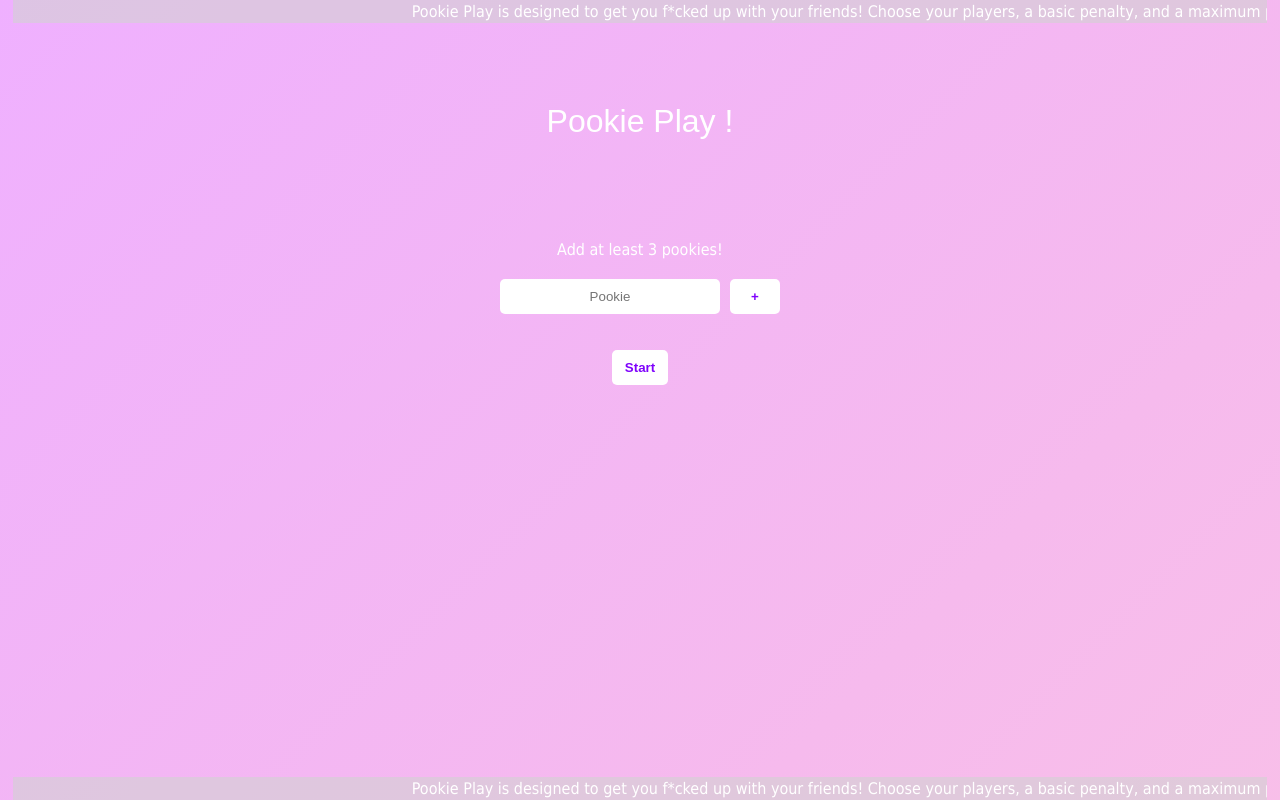
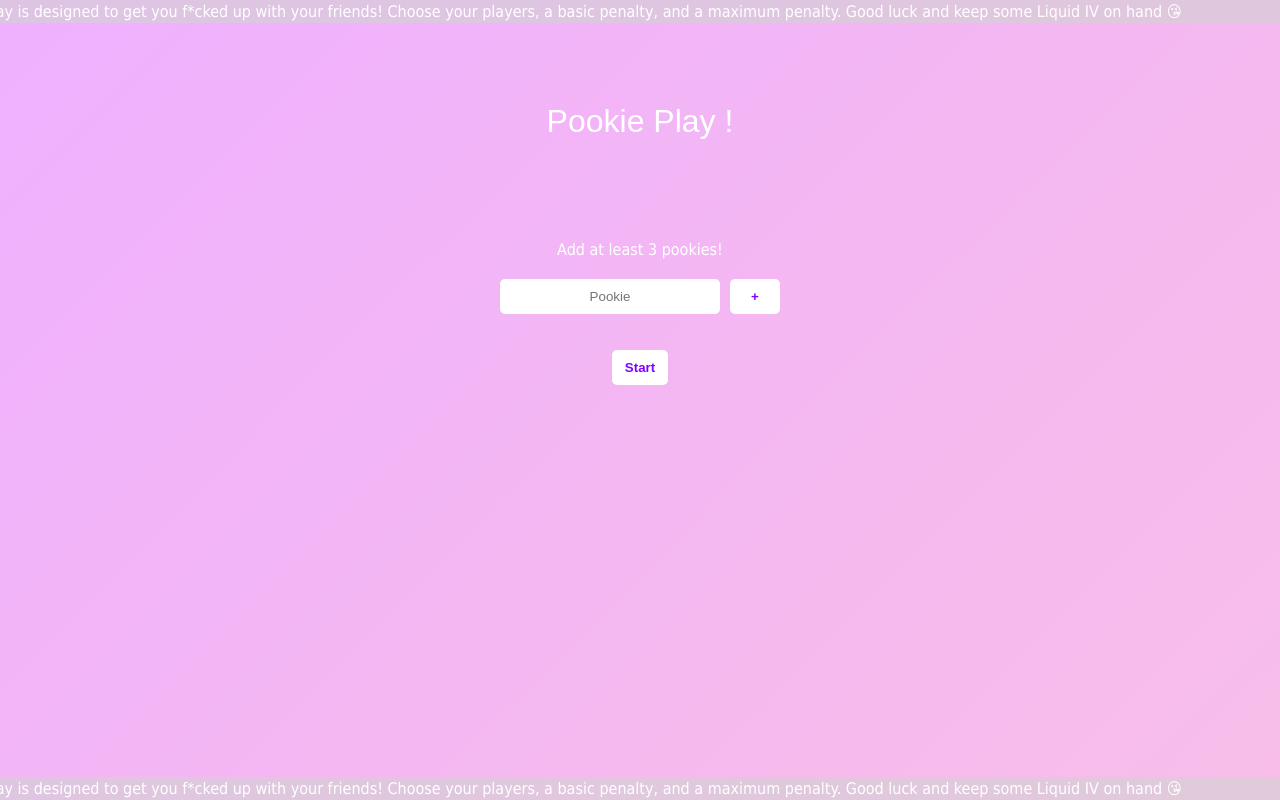
Before and after one commit to gurish165/drunk-deck, a React (Create React App) app: page /home in a window 1280 px wide. Built offline with nearby package versions, Linux system fonts and the light colour scheme; the HTML template or start-up script is replaced by a standard one; a web font is replaced by a local one.

Commit message:
ficed banner issue

```diff
--- a/src/css/Home.css
+++ b/src/css/Home.css
@@ -138,29 +138,29 @@
 .banner-outer-section{
     background-color: rgba(211, 211, 211, 0.6);
     color: white;
+    width: 100%;
+    max-width: 100%;
     overflow-x: hidden;
 }
 .banner-wrapper-div{
     display:flex;
     flex-wrap: nowrap;
     white-space: nowrap;
-    min-width: 30%;
 }
 @keyframes slide-left {
     from {
-    -webkit-transform: translateX(70%);
-            transform: translateX(70%);
+    -webkit-transform: translateX(30%);
+            transform: translateX(30%);
     }
     to {
-    -webkit-transform: translateX(-70%);
-            transform: translateX(-70%);
+    -webkit-transform: translateX(-100%);
+            transform: translateX(-100%);
     }
 }
 .banner-message{
     padding: 2px;
     display : flex;
     flex-shrink: 0;
-    /* height: 50px; */
     align-items: center;
     animation: slide-left 20s linear infinite;
 }
```
